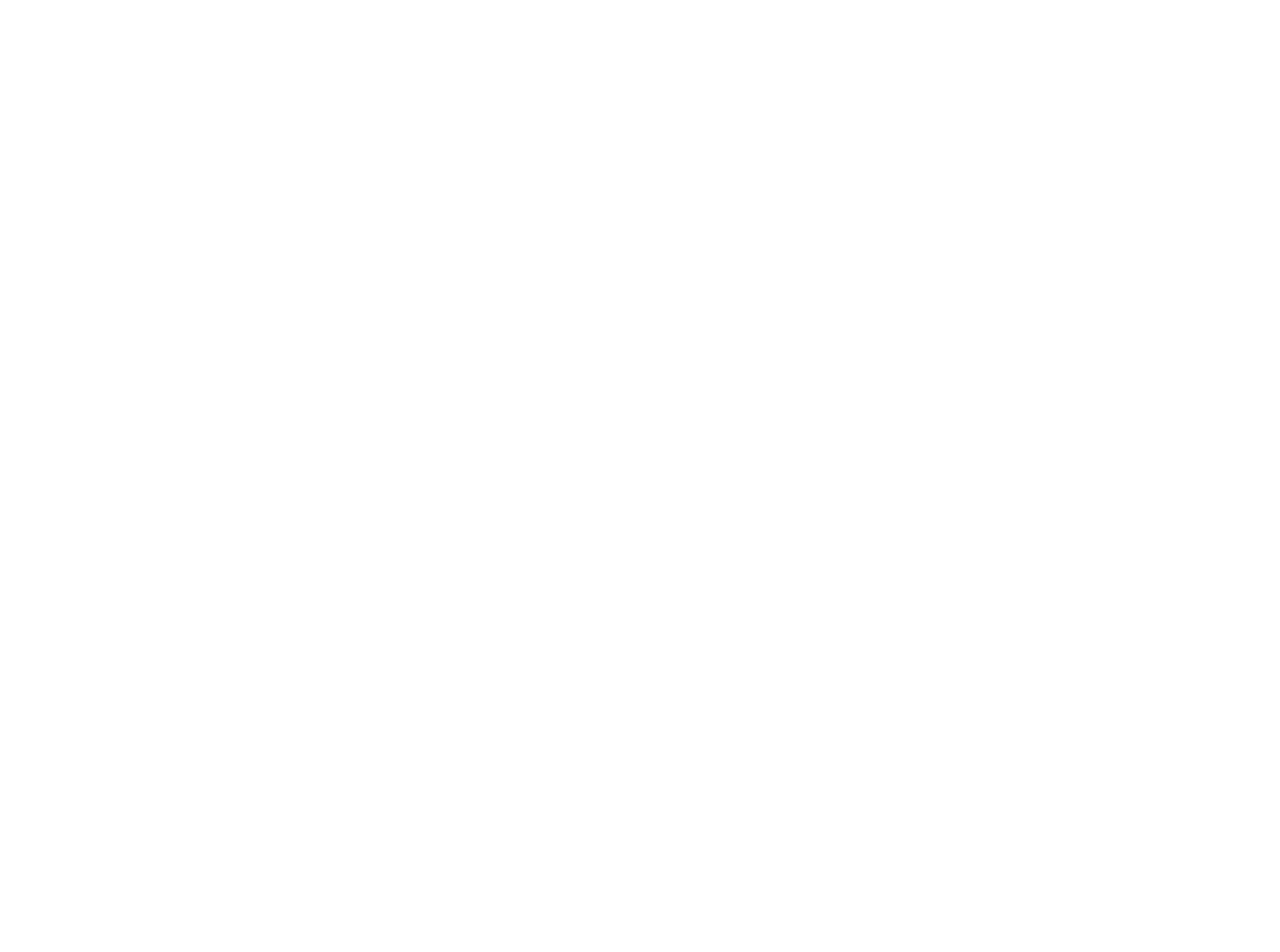
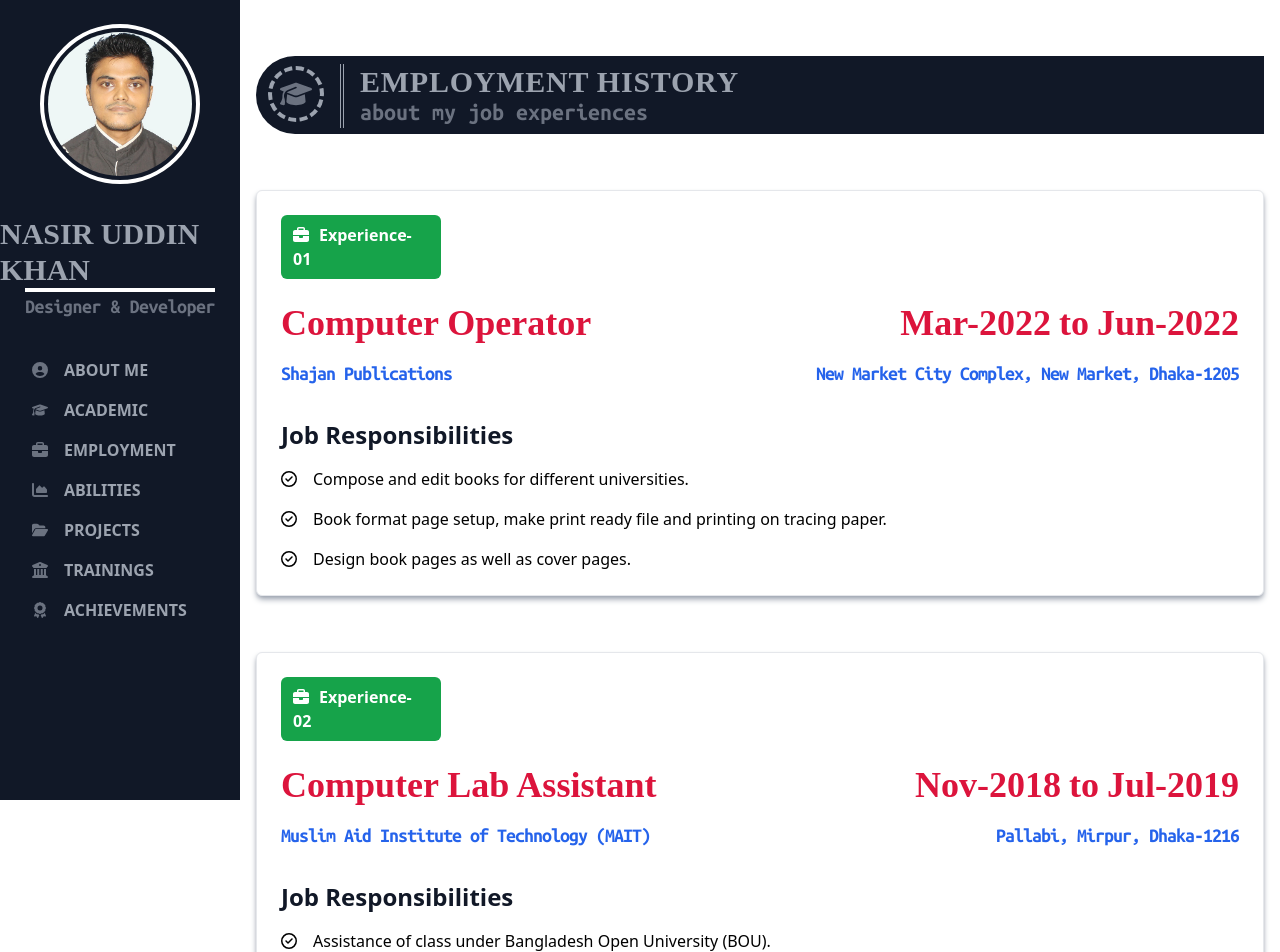
Before and after one commit to shawonk007/vite-web-based-resume, a Vue app: page /employment in a window 1280 px wide. Before the commit this address had no page. Shown: the top 952 px of the page. Before the commit the page ends 800 px from the top, so only its background shows below. Built offline with nearby package versions, Linux system fonts and the light colour scheme; a web font is replaced by a local one.

Commit message:
Employment section updated

```diff
--- a/src/includes/Sidebar.vue
+++ b/src/includes/Sidebar.vue
@@ -29,7 +29,7 @@
           <fa-icon :icon="['fas', 'graduation-cap']" class="w-4 h-4 text-gray-500" />
           <span class="font-semibold uppercase text-gray-400">Academic</span>
         </router-link>
-        <router-link :to="{ name : 'welcome' }" class="flex items-center justify-normal gap-4 rounded-md px-4 py-1.5">
+        <router-link :to="{ name : 'employment' }" class="flex items-center justify-normal gap-4 rounded-md px-4 py-1.5">
           <fa-icon :icon="['fas', 'briefcase']" class="w-4 h-4 text-gray-500" />
           <span class="font-semibold uppercase text-gray-400">Employment</span>
         </router-link>
--- a/src/router/index.js
+++ b/src/router/index.js
@@ -24,7 +24,15 @@
     meta: {
       title: 'Academic | Muhammad Nasir Uddin Khan Shawon'
     }
-  }
+  },
+  {
+    path: '/employment',
+    name: 'employment',
+    component: () => import('@/views/Employment.vue'),
+    meta: {
+      title: 'Employment | Muhammad Nasir Uddin Khan Shawon'
+    }
+  },
 ]
 
 const router = createRouter({
--- /dev/null
+++ b/src/views/Employment.vue
@@ -0,0 +1,76 @@
+<script setup>
+import AppLayout from "@/layouts/AppLayout.vue";
+import ContentSection from "@/components/ContentSection.vue";
+import PageTitle from "@/components/PageTitle.vue";
+import ContentCard from "@/components/ContentCard.vue";
+
+const informations = [
+  {
+    title : 'Computer Operator', join : 'Mar-2022', leave : 'Jun-2022', organization : 'Shajan Publications', location : 'New Market City Complex, New Market, Dhaka-1205',
+    responsility : [
+      'Compose and edit books for different universities.',
+      'Book format page setup, make print ready file and printing on tracing paper.',
+      'Design book pages as well as cover pages.'
+    ]
+  },
+  {
+    title : 'Computer Lab Assistant', join : 'Nov-2018', leave : 'Jul-2019', organization : 'Muslim Aid Institute of Technology (MAIT)', location : 'Pallabi, Mirpur, Dhaka-1216',
+    responsility : [
+      'Assistance of class under Bangladesh Open University (BOU).',
+      'Hardware components installation, replacement, maintenance and troubleshooting.',
+      'Different kinds of software (OS, Anti-Virus etc.) installation and maintenance.',
+      'Configuration of Internet and Network (LAN, WLAN, Wi-Fi) management.'
+    ]
+  },
+  {
+    title : 'Course Co-Ordinator', join : 'Sept-2013', leave : 'Dec-2015', organization : 'Alpha IT Village', location : 'Pallabi, Mirpur, Dhaka-1216',
+    responsility : [
+      'Create course plan and structure, maintain classes on a project of N.D.B.U.S (NGO).',
+      'Teach Computer Fundamentals & Graphic Design according to course plan.',
+      'Hardware components installation, replacement, maintenance and troubleshooting.',
+      'Different kinds of software (OS, Anti-Virus etc.) installation and maintenance.',
+      'Configuration of Internet and Network (LAN, WLAN, Wi-Fi) management.'
+    ]
+  },
+];
+
+const exposeData = {
+  informations
+};
+
+const formattedIndex = (index) => {
+  return index < 9 ? `0${index + 1}` : index + 1;
+};
+</script>
+
+<template>
+  <AppLayout>
+    <PageTitle icon="graduation-cap" heading="Employment History" subheading="about my job experiences" />
+    <ContentSection class="grid grid-cols-1 gap-14">
+      <ContentCard v-for="(info, index) of informations" display="block" v-bind:key="info.index">
+        <div class="block text-white bg-green-600 rounded-md px-3 py-2 w-40 cursor-pointer">
+          <fa-icon :icon="['fas', 'briefcase']" />
+          <span class="font-bold ml-2.5">Experience-{{ formattedIndex(index) }}</span>
+        </div>
+        <div class="grid grid-cols-2 gap-4 mt-6">
+          <h4 class="text-4xl text-[crimson] font-bold font-cursive text-left" >{{ info.title }}</h4>
+          <h4 class="text-4xl text-[crimson] font-bold font-cursive text-right" >
+            <span>{{ info.join }}</span>
+            <span class="px-2">to</span>
+            <span v-if="info.leave">{{ info.leave }}</span>
+            <span v-else>Continuing</span>
+          </h4>
+          <h6 class="text-xl text-blue-600 font-semibold font-monospace tracking-tighter text-left" >{{ info.organization }}</h6>
+          <h6 class="text-xl text-blue-600 font-semibold font-monospace tracking-tighter text-right" >{{ info.location }}</h6>
+        </div>
+        <ol class="flex flex-col items-start gap-4 mt-8">
+          <h6 class="text-2xl text-gray-900 font-bold">Job Responsibilities</h6>
+          <li v-for="data of info.responsility" >
+            <fa-icon :icon="['far', 'check-circle']" />
+            <span class="ml-4">{{ data }}</span>
+          </li>
+        </ol>
+      </ContentCard>
+    </ContentSection>
+  </AppLayout>
+</template>
```
